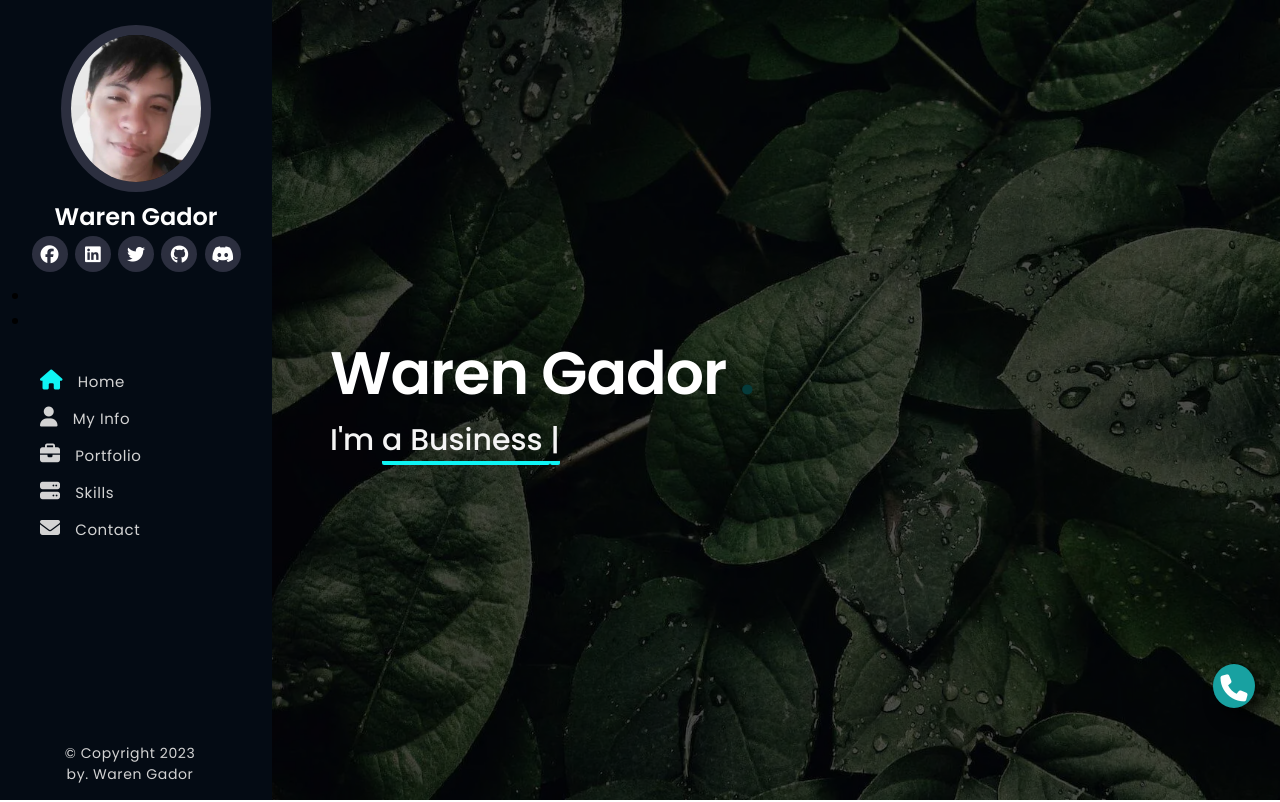
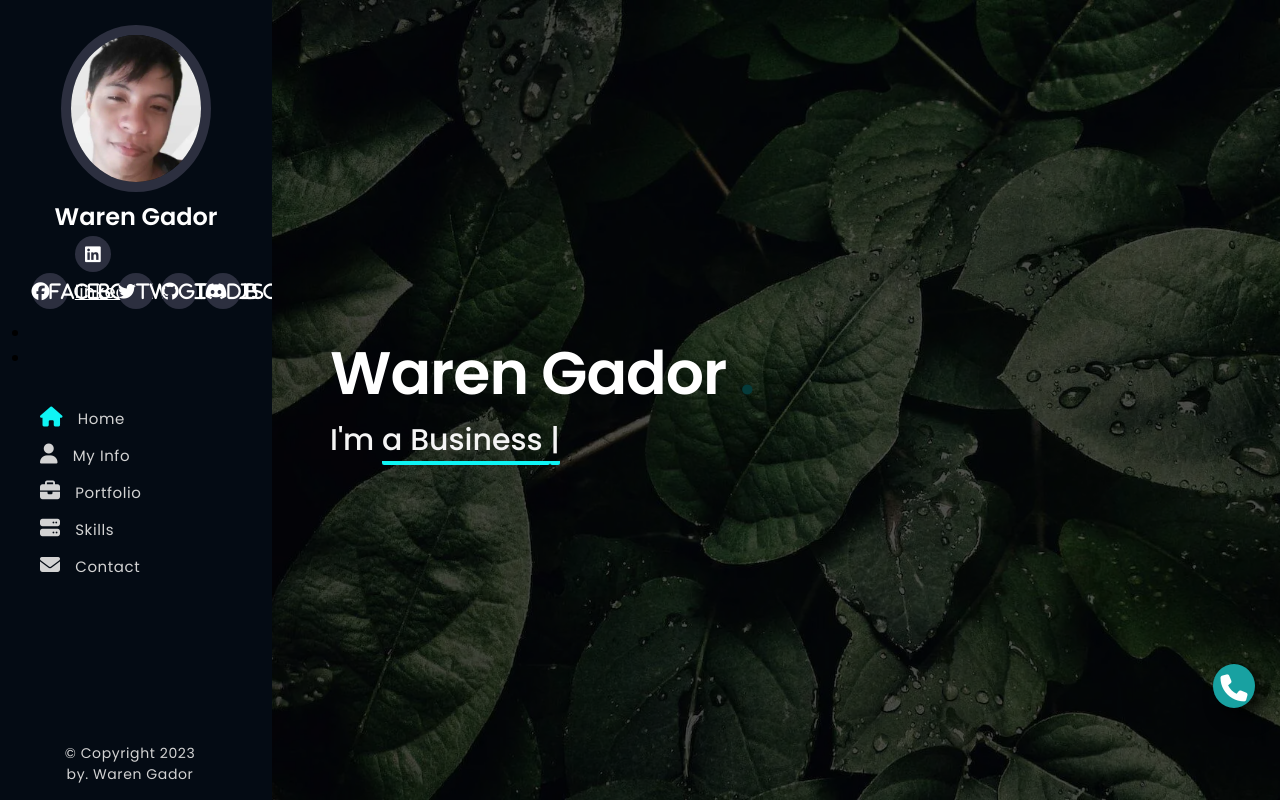
Before and after one commit to Renstrio24p/Mini-Project-Porfolio, a plain HTML site: page index.html in a window 1280 px wide. Shown: the top 802 px of the page. Drawn offline with nearby package versions, Linux system fonts and the light colour scheme.

```diff
--- a/index.html
+++ b/index.html
@@ -37,12 +37,11 @@
                 <!-- Social Media Icon Container -->
 
                 <div class="social-icons">
-                    <a href="https://www.facebook.com/renstrio" alt="facebook-icon"><i class="fa-brands fa-facebook"></i></a>
-                    <a href="https://www.linkedin.com/in/waren-gador-18505b1b7/" alt="linkedin-icon"><i
-                            class="fa-brands fa-linkedin"></i></a>
-                    <a href="https://twitter.com/waren_gador" alt="twitter-icon"><i class="fa-brands fa-twitter"></i></a>
-                    <a href="https://github.com/Renstrio24p" alt="github-icon"><i class="fa-brands fa-github"></i></a>
-                    <a href="#"><i class="fa-brands fa-discord" alt="discord-icon"></i></a>
+                    <a href="https://www.facebook.com/renstrio"><i class="fa-brands fa-facebook">facebook</i></a>
+                    <a href="https://www.linkedin.com/in/waren-gador-18505b1b7/"><i class="fa-brands fa-linkedin"></i>linkedin</a>
+                    <a href="https://twitter.com/waren_gador"><i class="fa-brands fa-twitter">twitter</i></a>
+                    <a href="https://github.com/Renstrio24p"><i class="fa-brands fa-github">github</i></a>
+                    <a href="#"><i class="fa-brands fa-discord">discord</i></a>
 
                 </div>
 
```
